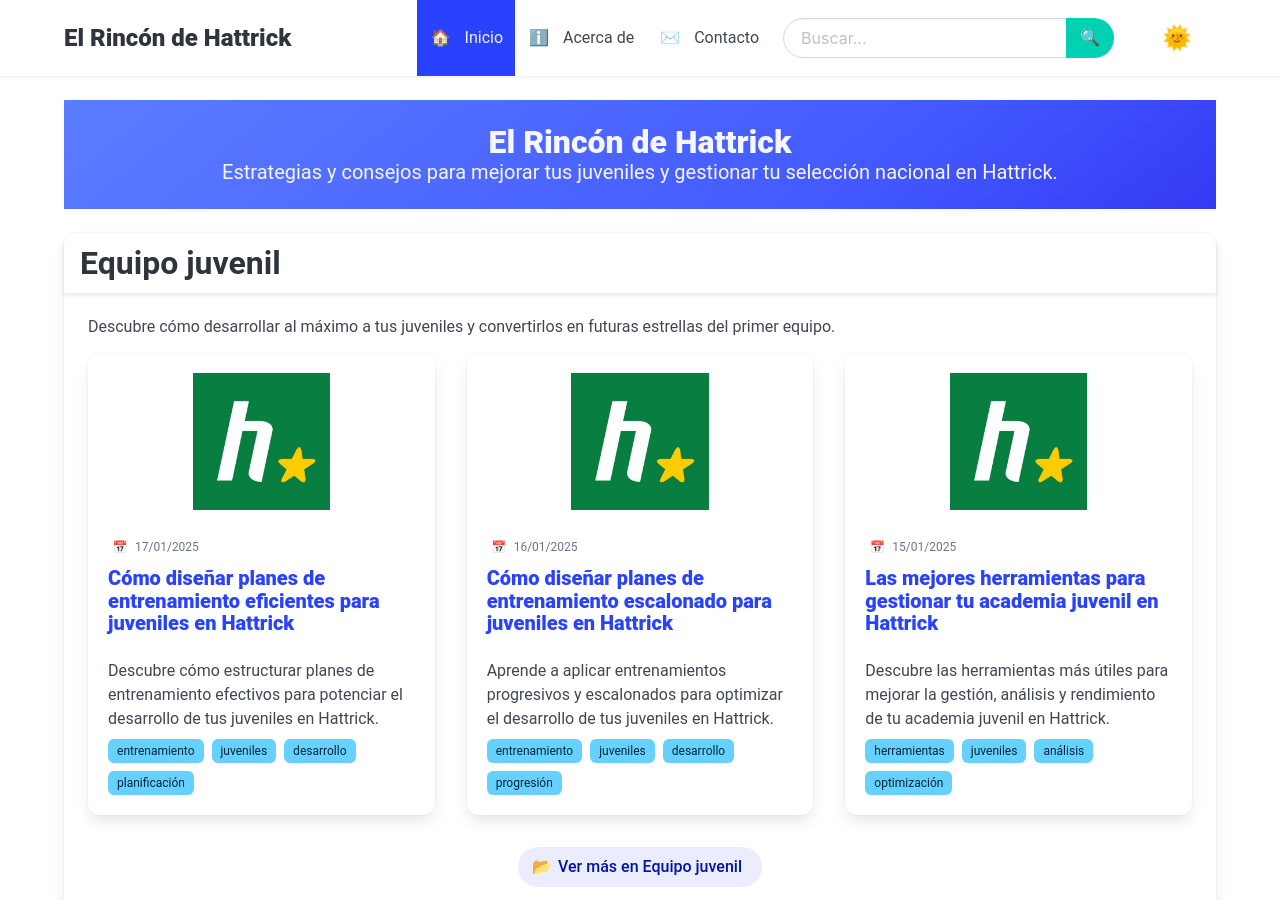
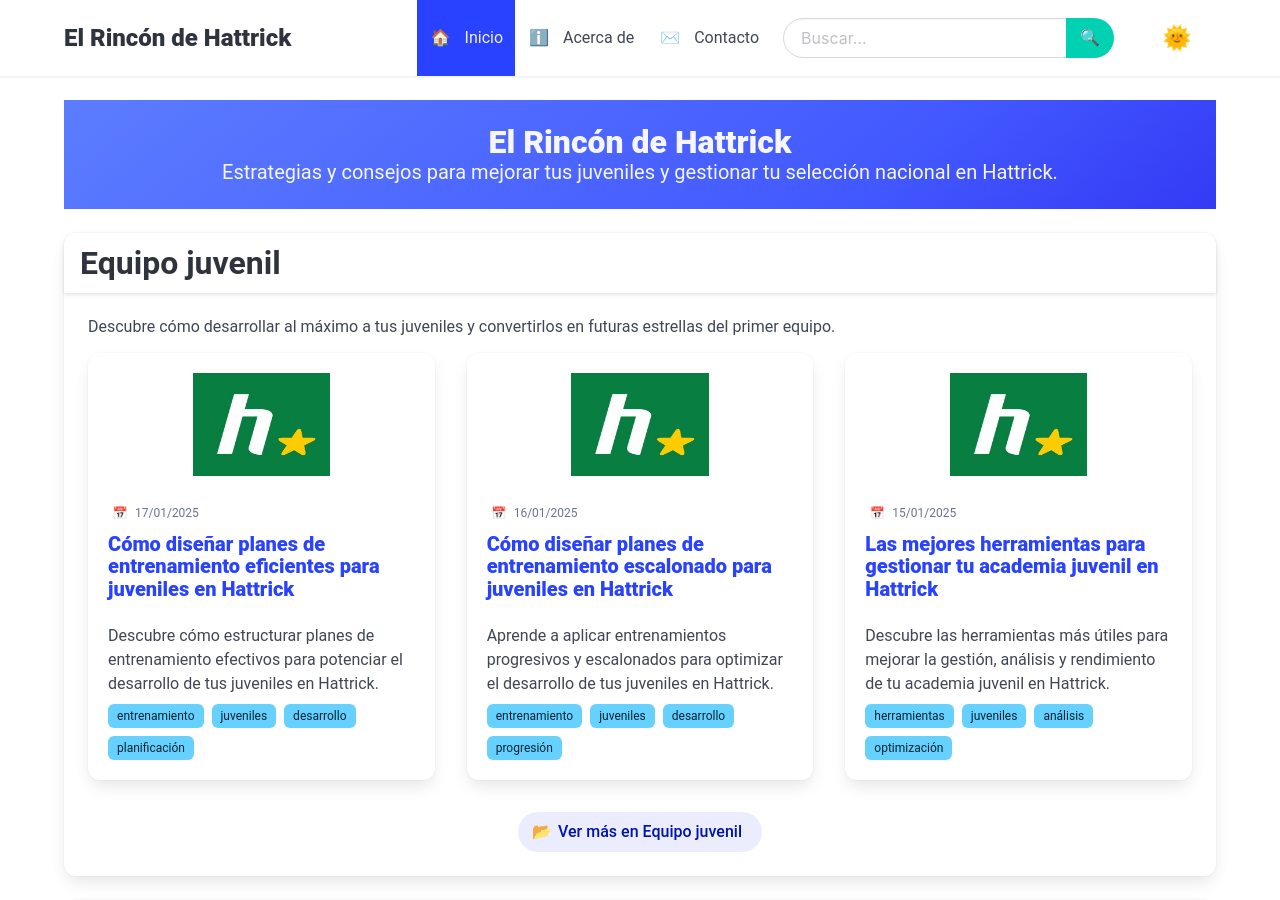
Before and after one commit to RinconHattrick/rinconhattrick.github.io, a Jekyll site: the page built from index.html, in a window 1280 px wide and 900 px high. Built offline with Jekyll 4.4.1, drawn with Linux system fonts in a browser that asks for light colours.

Commit message:
Actualizar index.html

```diff
--- a/index.html
+++ b/index.html
@@ -39,10 +39,9 @@ title: "El Rincón de Hattrick"
             <article class="box">
               {% if post.image %}
 
-              </figure>
-<div class="columns is-centered">
+             <div class="columns is-centered">
   <div class="column is-6">
-    <figure class="image">
+    <figure class="image is-4by3">
       <img class="has-radius" src="{{ post.image | relative_url }}" alt="{{ post.title | escape }}" fetchpriority="high" />
     </figure>
   </div>
```
